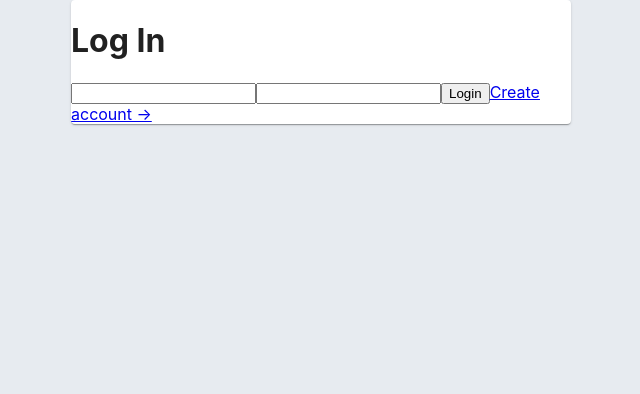
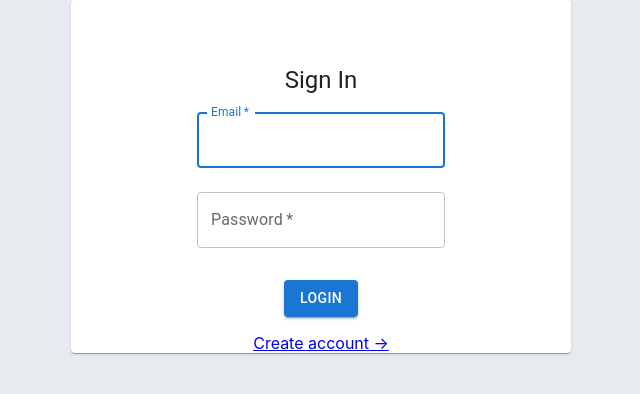
Before and after one commit to Fernando-Balderas/serverless-demo, a React (Create React App) app: page /signin in a window 1280 px wide. Shown: the top 394 px of the page, without its empty margins (319-959 px from the left). Built offline with nearby package versions, Linux system fonts and the light colour scheme; no server answers; what aws-amplify would draw is missing.

Commit message:
Add styles to signin

```diff
--- a/src/pages/SignIn.tsx
+++ b/src/pages/SignIn.tsx
@@ -1,3 +1,7 @@
+import Box from '@mui/material/Box'
+import Button from '@mui/material/Button'
+import TextField from '@mui/material/TextField'
+import Typography from '@mui/material/Typography'
 import { Auth } from 'aws-amplify'
 import { SyntheticEvent, useState } from 'react'
 import { Link, useHistory } from 'react-router-dom'
@@ -30,15 +34,42 @@ function SignIn() {
 
   return (
     <>
-      <h1>Log In</h1>
-      <form onSubmit={handleSubmit}>
-        <input type="email" {...bindEmail} />
-        <input type="password" {...bindPassword} />
-        <button type="submit" disabled={loading}>
+      <Box
+        component="form"
+        sx={{
+          marginTop: 8,
+          display: 'flex',
+          flexDirection: 'column',
+          alignItems: 'center',
+        }}
+        onSubmit={handleSubmit}
+      >
+        <Typography component="h1" variant="h5">
+          Sign In
+        </Typography>
+        <TextField
+          type="email"
+          label="Email"
+          margin="normal"
+          autoFocus
+          {...bindEmail}
+        />
+        <TextField
+          type="password"
+          label="Password"
+          margin="normal"
+          {...bindPassword}
+        />
+        <Button
+          type="submit"
+          disabled={loading}
+          variant="contained"
+          sx={{ mt: 3, mb: 2 }}
+        >
           Login
-        </button>
+        </Button>
         <Link to="/signup">Create account &rarr;</Link>
-      </form>
+      </Box>
     </>
   )
 }
```
